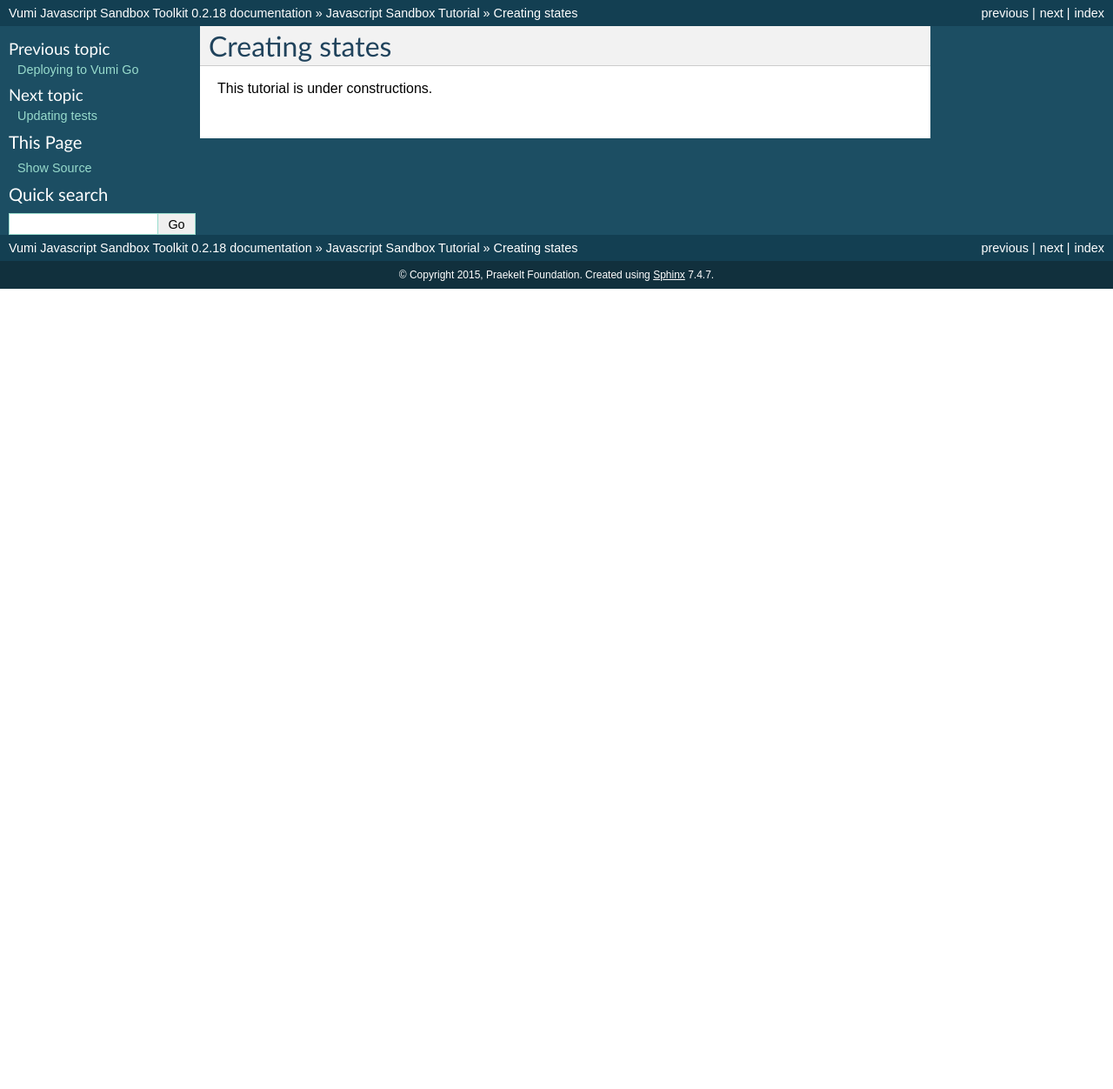
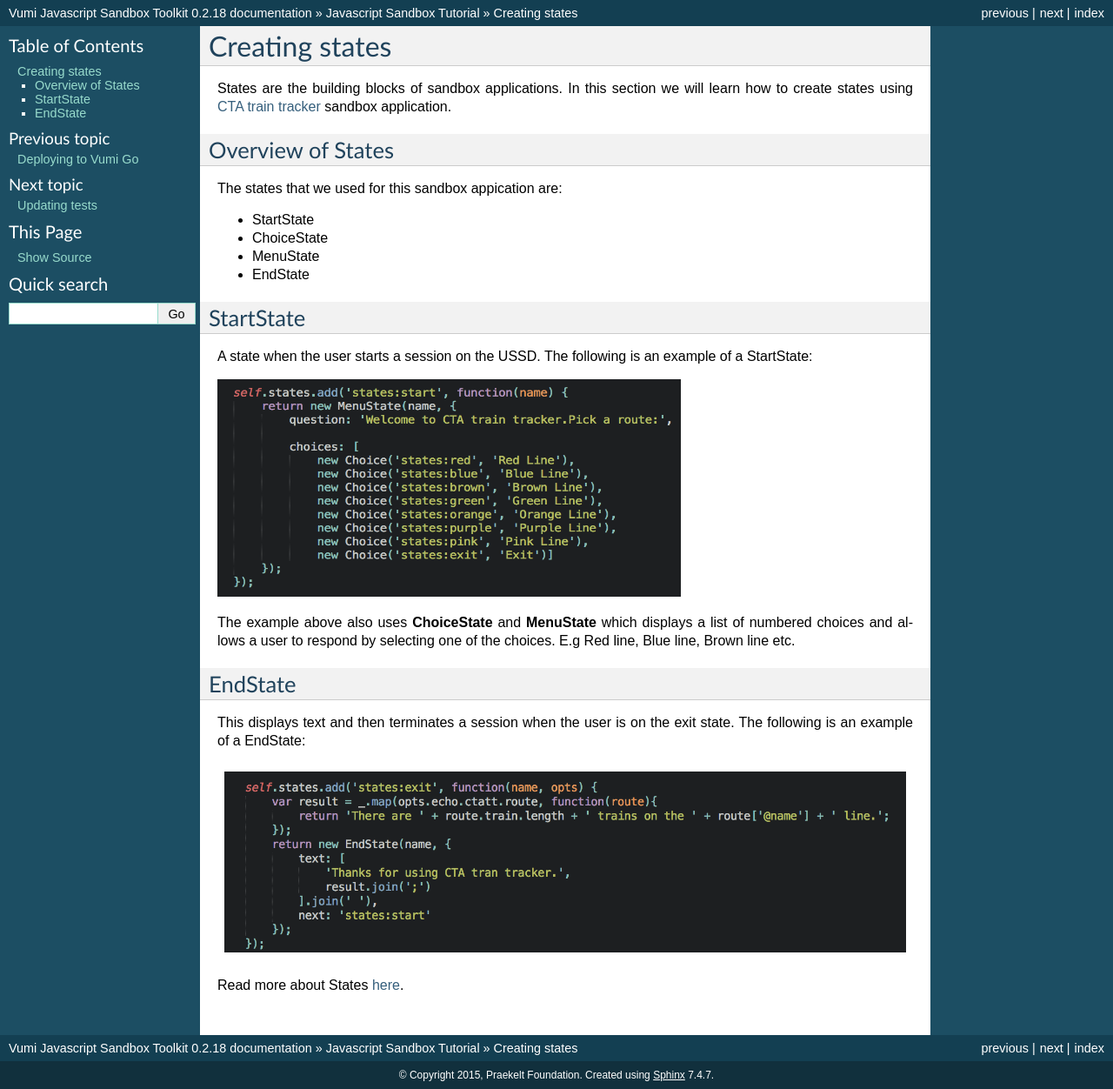
Before and after one commit to praekeltfoundation/vumi-jssandbox-toolkit, a Sphinx documentation site: the page built from docs/tutorial/creating_states.rst, in a window 1280 px wide. Shown: the whole page at 87% size. Built offline with Sphinx 7.4.7, drawn with Linux system fonts in a browser that asks for light colours; before the commit the page ends 900 px from its top, so only the background shows below that.

Commit message:
creating states

```diff
--- a/docs/tutorial/creating_states.rst
+++ b/docs/tutorial/creating_states.rst
@@ -1,4 +1,35 @@
 Creating states
 ===============
 
-This tutorial is under constructions.
+States are the building blocks of sandbox applications. In this section we will learn how to create states using `CTA train tracker <https://github.com/praekelt/go-jsbox-http-request-example>`_ sandbox application.
+
+
+Overview of States
+------------------
+
+The states that we used for this sandbox appication are:
+
+- StartState
+- ChoiceState
+- MenuState
+- EndState
+
+
+StartState
+----------
+
+A state when the user starts a session on the USSD. The following is an example of a StartState:
+
+.. image:: images/startstate.png
+	:width: 400pt
+	:height: 250px
+
+The example above also uses **ChoiceState** and **MenuState** which displays a list of numbered choices and allows a user to respond by selecting one of the choices. E.g Red line, Blue line, Brown line etc.
+
+EndState
+--------
+This displays text and then terminates a session when the user is on the exit state. The following is an example of a EndState:
+
+.. figure::  images/endstate.png
+
+Read more about States `here <http://vumi-jssandbox-toolkit.readthedocs.io/en/latest/states/index.html>`_.
```
Also changed, not shown: docs/tutorial/images/endstate.png (added), docs/tutorial/images/startstate.png (added).
